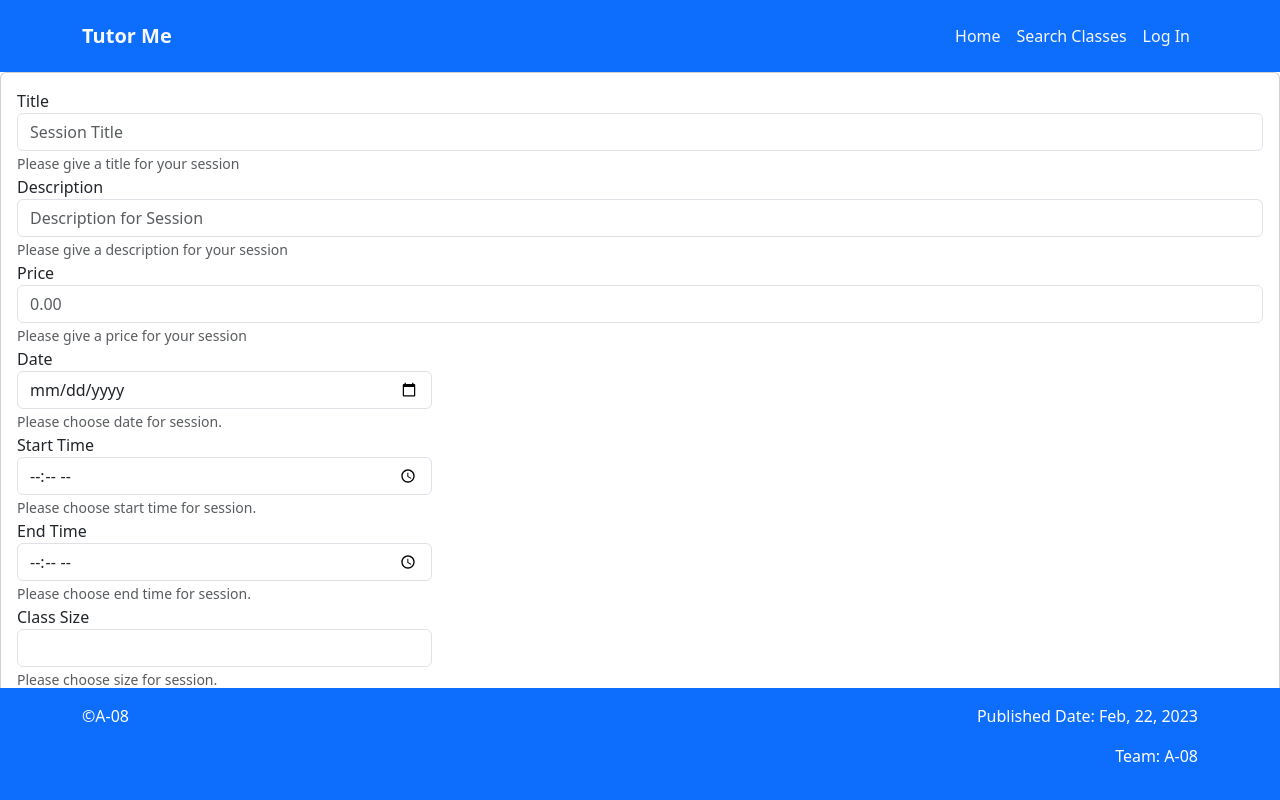
After one commit to ARKarma/TutorMeA08, a Django app: page /post-session/ in a window 1280 px wide. The commit adds this page. Run offline with Django 4.2, Linux system fonts and the light colour scheme.

Commit message:
Post Session

```diff
--- /dev/null
+++ b/myapp/forms.py
@@ -0,0 +1,8 @@
+from django import forms
+from .models import Session
+
+
+class SessionForm(forms.ModelForm):
+    class Meta:
+        model = Session
+        fields = ['title', 'description', 'price', 'date', 'start_time', 'end_time', 'max_students']
--- a/myapp/models.py
+++ b/myapp/models.py
@@ -1,4 +1,5 @@
 from django.db import models
+
 
 # Create your models here.
 class Course(models.Model):
@@ -8,13 +9,18 @@ class Course(models.Model):
     class_section = models.CharField(max_length=255)
     class_number = models.CharField(max_length=255)
     class_title = models.CharField(max_length=500)
-    #class_topic_formal_desc = models.CharField(max_length=255)
     instructor = models.CharField(max_length=500)
-    #enrollment_capacity = models.IntegerField()
-    #meeting_time_start = models.TimeField()
-    #meeting_time_end = models.TimeField()
-    #term = models.CharField(max_length=255)
-    #term_desc = models.CharField(max_length=255)
 
     def __str__(self):
         return f"{self.subject} {self.catalog_number} - {self.class_title}"
+
+
+class Session(models.Model):
+    tutor = models.ForeignKey('auth.User', on_delete=models.CASCADE)
+    title = models.CharField(max_length=100)
+    description = models.TextField()
+    price = models.DecimalField(max_digits=6, decimal_places=2)
+    date = models.DateField()
+    start_time = models.TimeField()
+    end_time = models.TimeField()
+    max_students = models.IntegerField()
--- /dev/null
+++ b/myapp/templates/post_session.html
@@ -0,0 +1,135 @@
+<!doctype html>
+<html lang="en">
+  <head>
+    <meta charset="utf-8">
+    <meta name="viewport" content="width=device-width, initial-scale=1">
+    <title>Post Session</title>
+    <link href="https://cdn.jsdelivr.net/npm/bootstrap@5.3.0-alpha1/dist/css/bootstrap.min.css" rel="stylesheet" integrity="sha384-GLhlTQ8iRABdZLl6O3oVMWSktQOp6b7In1Zl3/Jr59b6EGGoI1aFkw7cmDA6j6gD" crossorigin="anonymous">
+  </head>
+  <body>
+  <nav class="navbar navbar-expand-lg navbar-light bg-primary">
+            <div class="container my-2">
+              <a class="navbar-brand fw-semibold text-light">
+                Tutor Me
+              </a>
+
+              <button class="navbar-toggler" type="button" data-bs-toggle="collapse" data-bs-target="#navbarContent">
+                <span class="navbar-toggler-icon"></span>
+              </button>
+
+              <div class="collapse navbar-collapse" id="navbarContent">
+                <ul class="navbar-nav ms-auto">
+                    <li class="nav-item">
+                        <a class="nav-link text-light" href="{% url 'tutor-home'%}">Home</a>
+                    </li>
+                    <li class="nav-item">
+                      <a class="nav-link text-light" href="{% url 'course_list'%}">Search Classes</a>
+                    </li>
+                    {% if user.is_authenticated %}
+                    <li class="nav-item">
+                    <a class="nav-link text-light" href="{% url 'logout'%}">Log Out</a>
+                    </li>
+                    {% else %}
+                    <li class="nav-item">
+                    <a class="nav-link text-light" href="{% url 'login'%}">Log In</a>
+                    </li>
+                    {% endif %}
+                </ul>
+              </div>
+            </div>
+          </nav>
+    <!-- Contents Starts Here-->
+    <div class="card">
+    <!-- Start Card Body -->
+    <div class="card-body">
+      <!-- Start Form -->
+      <form method="post" action="{% url 'post-session' %}">
+        {% csrf_token %}
+          <!-- Start Input Title -->
+        <div class="form-group">
+          <label for="title">Title</label>
+          <input type="text" class="form-control" id="title" name="title" placeholder="Session Title" required />
+          <small class="form-text text-muted">Please give a title for your session </small>
+        </div>
+        <!-- End Input Title -->
+
+        <!-- Start Input Description -->
+        <div class="form-group">
+          <label for="description">Description</label>
+          <input type="text" class="form-control" id="description" name="description" placeholder="Description for Session" required />
+          <small class="form-text text-muted"> Please give a description for your session </small>
+        </div>
+        <!-- End Input Description -->
+
+        <!-- Start Input Price -->
+        <div class="form-group">
+          <label for="price">Price</label>
+          <input type="number" class="form-control" id="price" name="price" placeholder="0.00" min="'0" step="0.5" required />
+          <small class="form-text text-muted"> Please give a price for your session </small>
+        </div>
+        <!-- End Input Price -->
+
+        <!-- Start Input Date , Start Time and End Time -->
+        <div class="form-row">
+          <!-- Start Input Date -->
+          <div class="form-group col-md-4">
+            <label for="date">Date</label>
+            <input type="date" class="form-control" id="date" name="date" required />
+            <small class="form-text text-muted">Please choose date for session.</small>
+          </div>
+          <!-- End Input Date -->
+
+          <!-- Start Input Start Time -->
+          <div class="form-group col-md-4">
+            <label for="start_time">Start Time</label>
+            <input type="time" class="form-control" id="start_time" name="start_time" required />
+            <small class="form-text text-muted">Please choose start time for session.</small>
+          </div>
+          <!-- End Input Start Time -->
+
+          <!-- Start Input End Time -->
+          <div class="form-group col-md-4">
+            <label for="end_time">End Time</label>
+            <input type="time" class="form-control" id="end_time" name="end_time" required />
+            <small class="form-text text-muted">Please choose end time for session.</small>
+          </div>
+          <!-- End Input End Time -->
+        </div>
+        <!-- End Input Date , Start Time and End Time -->
+
+        <!-- Start Session Size -->
+        <div class="form-group col-md-4">
+            <label for="max_students">Class Size</label>
+            <input type="number" class="form-control" id="max_students" name="max_students" required />
+            <small class="form-text text-muted">Please choose size for session.</small>
+          </div>
+        <!-- End Session Size -->
+
+        <!-- Start Submit Button -->
+        <button class="btn btn-primary btn-block col-lg-2 float-right" type="submit" >Post Session</button>
+        <!-- End Submit Button -->
+      </form>
+      <!-- End Form -->
+    </div>
+    <!-- End Card Body -->
+  </div>
+
+    <!-- Contents Ends Here-->
+    <footer class="bg-primary text-white p-3 fixed-bottom">
+            <div class="container">
+              <div class="row">
+                <div class="col-md-6">
+                  <p>&copy;A-08</p>
+                </div>
+                <div class="col-md-6">
+                  <ul class="list-inline text-md-end">
+                    <p>Published Date: Feb, 22, 2023
+                    <p>Team: A-08</p>
+                  </ul>
+                </div>
+              </div>
+            </div>
+          </footer>
+    <script src="https://cdn.jsdelivr.net/npm/bootstrap@5.3.0-alpha1/dist/js/bootstrap.bundle.min.js" integrity="sha384-w76AqPfDkMBDXo30jS1Sgez6pr3x5MlQ1ZAGC+nuZB+EYdgRZgiwxhTBTkF7CXvN" crossorigin="anonymous"></script>
+  </body>
+</html>
--- a/myapp/templates/tutor_home.html
+++ b/myapp/templates/tutor_home.html
@@ -20,10 +20,10 @@
               <div class="collapse navbar-collapse" id="navbarContent">
                 <ul class="navbar-nav ms-auto">
                     <li class="nav-item">
-                        <a class="nav-link text-light" href="{% url 'home'%}">Home</a>
+                        <a class="nav-link text-light" href="{% url 'post-session'%}">Post Session</a>
                     </li>
                     <li class="nav-item">
-                      <a class="nav-link text-light" href="{% url 'course_list'%}">Seach Classes</a>
+                      <a class="nav-link text-light" href="{% url 'course_list'%}">Search Classes</a>
                     </li>
                     {% if user.is_authenticated %}
                     <li class="nav-item">
--- a/myapp/urls.py
+++ b/myapp/urls.py
@@ -13,4 +13,5 @@ urlpatterns = [
     path('student-home/', views.student_home, name='student-home'),
     path('tutor-home/', views.tutor_home, name='tutor-home'),
     path('classes/', views.course_list, name='course_list'),
+    path('post-session/', views.post_session, name='post-session')
 ]
--- a/myapp/views.py
+++ b/myapp/views.py
@@ -2,37 +2,44 @@ from django.contrib.auth.decorators import login_required
 from django.shortcuts import render, redirect
 import requests
 from myapp.models import Course
+from myapp.models import Session
 from django.db.models import Q
+from myapp.forms import SessionForm
+from django.contrib import messages
+
 
 def fetch_courses():
-    #courses = []
+    # courses = []
     url = 'https://sisuva.admin.virginia.edu/psc/ihprd/UVSS/SA/s/WEBLIB_HCX_CM.H_CLASS_SEARCH.FieldFormula.IScript_ClassSearch?institution=UVA01&term=1232&acad_career=UGRD'
 
-    for x in range(40,44):
+    for x in range(40, 44):
         data = requests.get(url + '&page=' + str(x))
         for c in data.json():
-            if Course.objects.filter(sub_and_cat__icontains=c['subject']+ " " + c['catalog_nbr']):
+            if Course.objects.filter(sub_and_cat__icontains=c['subject'] + " " + c['catalog_nbr']):
                 pass
             else:
                 course = Course(
-                    subject= c['subject'],
+                    subject=c['subject'],
                     catalog_number=c['catalog_nbr'],
-                    sub_and_cat=c['subject']+ " " + c['catalog_nbr'],
+                    sub_and_cat=c['subject'] + " " + c['catalog_nbr'],
                     class_section=c['class_section'],
                     class_number=c['class_nbr'],
                     class_title=c['descr'],
                     instructor=c['instructors'],
                 )
                 course.save()  # save the course instance to the database
-            #courses.append(course)
+            # courses.append(course)
 
-    #print(f"Fetched {len(courses)} courses")
+    # print(f"Fetched {len(courses)} courses")
     return
+
 
 def course_list(request):
     query = request.GET.get('q')
     if query:
-        courses = Course.objects.filter(Q(sub_and_cat__icontains=query) | Q(subject__icontains=query) | Q(catalog_number__icontains=query) | Q(class_title__icontains=query))
+        courses = Course.objects.filter(
+            Q(sub_and_cat__icontains=query) | Q(subject__icontains=query) | Q(catalog_number__icontains=query) | Q(
+                class_title__icontains=query))
     else:
         courses = Course.objects.all()
     return render(request, 'course_list.html', {'courses': courses})
@@ -64,3 +71,18 @@ def student_home(request):
 
 def tutor_home(request):
     return render(request, 'tutor_home.html')
+
+
+def post_session(request):
+    if request.method == 'POST':
+        form = SessionForm(request.POST)
+        if form.is_valid():
+            session = form.save(commit=False)
+            session.tutor = request.user
+            session.save()
+            messages.success(request, 'Session posted successfully.')
+            return redirect('tutor-home')
+    else:
+        form = SessionForm()
+
+    return render(request, 'post_session.html', {'form': form})
```
Also changed, not shown: myapp/migrations/0002_session.py (added).
